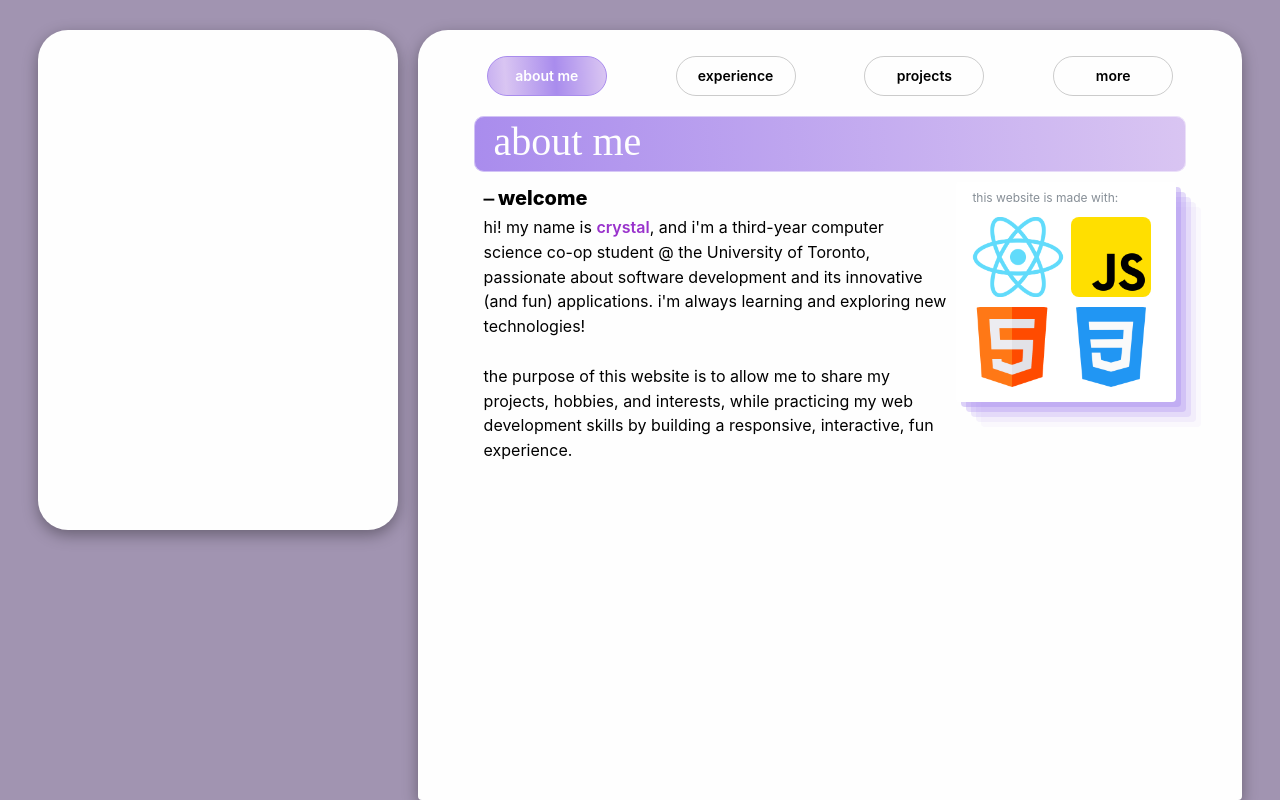
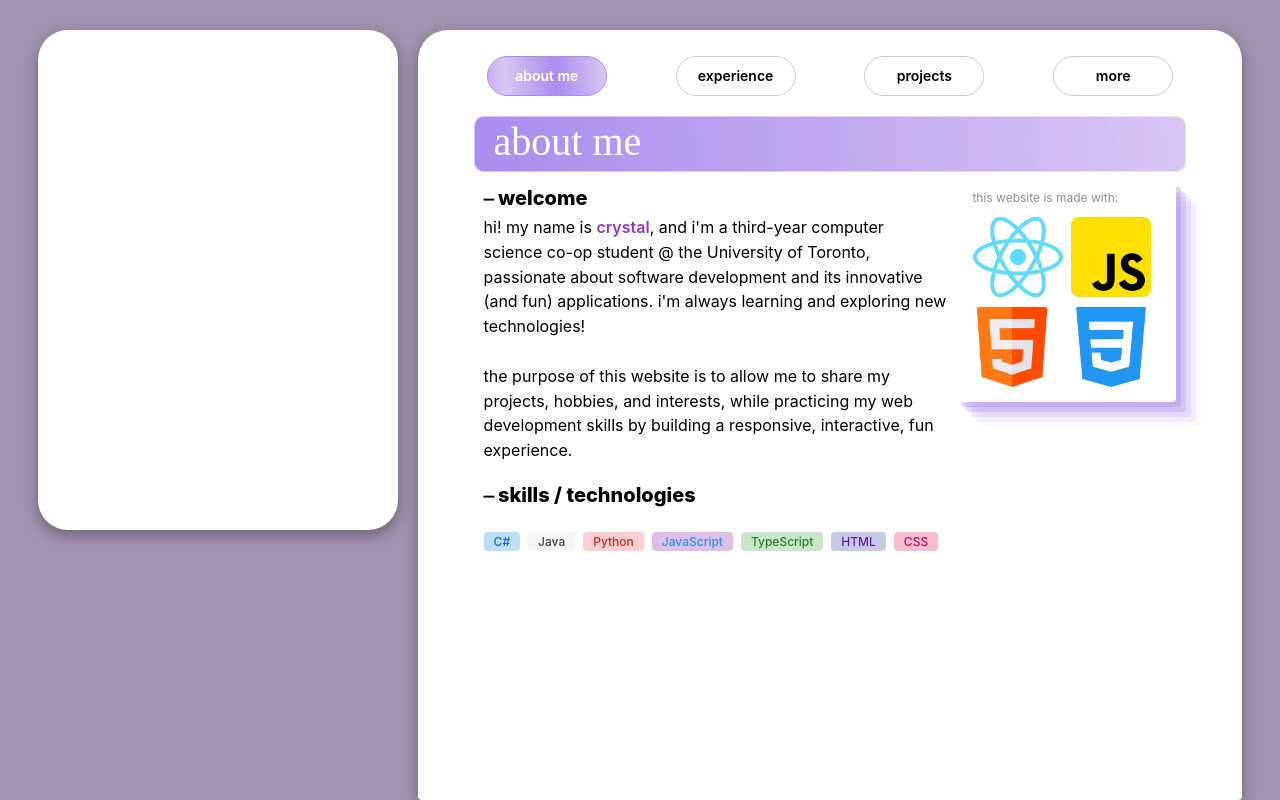
Before and after one commit to cdecry/cdecry.github.io, a React (Create React App) app: page / in a window 1280 px wide. Built offline with nearby package versions, Linux system fonts and the light colour scheme; a web font is replaced by a local one.

Commit message:
Add badge component and colours

```diff
--- a/package.json
+++ b/package.json
@@ -46,6 +46,7 @@
   "devDependencies": {
     "postcss": "^8.4.38",
     "postcss-preset-mantine": "^1.13.0",
-    "postcss-simple-vars": "^7.0.1"
+    "postcss-simple-vars": "^7.0.1",
+    "tailwindcss": "^3.4.3"
   }
 }
--- a/src/App.css
+++ b/src/App.css
@@ -168,14 +168,57 @@ body {
     }
   }
 
-@keyframes fadeInAnimation {
-    0% {
-        opacity: 0;
-    }
-    100% {
-        opacity: 1;
-    }
+.badge {
+    font-size: 0.75rem;
+    font-weight: 500;
+    margin-right: 0.5rem;
+    padding-left: 0.625rem;
+    padding-right: 0.625rem;
+    padding-top: 0.125rem;
+    padding-bottom: 0.125rem;
+    border-radius: 0.25rem;
 }
+
+.badge.blue {
+    background-color: #bbdefb;
+    color: #1565c0;
+}
+
+.badge.gray {
+  background-color: #f5f5f5;
+  color: #424242;
+}
+
+.badge.red {
+  background-color: #ffcdd2;
+  color: #c62828;
+}
+
+.badge.green {
+  background-color: #c8e6c9;
+  color: #2e7d32;
+}
+
+.badge.yellow {
+  background-color: #fff9c4;
+  color: #f9a825;
+}
+
+.badge.indigo {
+  background-color: #c5cae9;
+  color: #6a1b9a;
+}
+
+.badge.purple {
+  background-color: #e1bee7;
+  color: #2196f3;
+}
+
+.badge.pink {
+  background-color: #f8bbd0;
+  color: #ad1457;
+}
+
 #crystal {
     font-style: normal;
     font-weight: 600;
--- a/src/App.tsx
+++ b/src/App.tsx
@@ -10,6 +10,7 @@ const App = () => {
     <div className="App">
         <Profile />
         <Container/>
+        <script src="../path/to/flowbite/dist/flowbite.min.js"></script>
     </div>
   );
 }
--- a/src/components/AboutComponent.tsx
+++ b/src/components/AboutComponent.tsx
@@ -1,5 +1,6 @@
-import {Card, SimpleGrid, Text, Image, Space } from "@mantine/core";
+import {Card, SimpleGrid, Text, Image, Space, Tooltip } from "@mantine/core";
 import { useEffect } from "react";
+import BadgesComponent from "./BadgesComponent";
 const reactIcon = require('../images/react-icon.png');
 const jsIcon = require('../images/js-icon.png');
 const htmlIcon = require('../images/html-icon.png');
@@ -53,6 +54,9 @@ const AboutComponent = () => {
                         <Text size='xs' c='dimmed'>this website is made with:</Text>
                         <Space h='xs'/>
                         <SimpleGrid cols={2} verticalSpacing="xs" spacing="xs">
+                            <Tooltip
+                                label='React.js'
+                            >
                                 <Image
                                     className='made-with-icon'
                                     radius="md"
@@ -62,6 +66,10 @@ const AboutComponent = () => {
                                     src={reactIcon}
                                     tabIndex={0}
                                 />
+                            </Tooltip>
+                            <Tooltip
+                                label='JavaScript'
+                            >
                                 <Image
                                     className='made-with-icon'
                                     radius="md"
@@ -71,6 +79,10 @@ const AboutComponent = () => {
                                     src={jsIcon}
                                     tabIndex={0}
                                 />
+                            </Tooltip>
+                            <Tooltip
+                                label='HTML5'
+                            >
                                 <Image
                                     className='made-with-icon'
                                     radius="md"
@@ -80,6 +92,10 @@ const AboutComponent = () => {
                                     src={htmlIcon}
                                     tabIndex={0}
                                 />
+                            </Tooltip>
+                            <Tooltip
+                                label='CSS3'
+                            >
                                 <Image
                                     className='made-with-icon'
                                     radius="md"
@@ -89,8 +105,20 @@ const AboutComponent = () => {
                                     src={cssIcon}
                                     tabIndex={0}
                                 />
+                            </Tooltip>
                         </SimpleGrid>
                     </Card>
+                </div>
+                <Space h='md'/>
+                <div className='horizontal-section'>
+                    <div>
+                        <Text size="xl" fw={800}>
+                            &#9135; skills / technologies
+                        </Text>
+                        <Space h='md' />
+                        <BadgesComponent />
+                    </div>
+
                 </div>
             </div>
         </div>
--- /dev/null
+++ b/src/components/BadgesComponent.tsx
@@ -0,0 +1,18 @@
+"use client";
+
+const BadgesComponent = () => {
+  return (
+    <div className="badge-container">
+        <span className='badge blue'>C#</span>
+        <span className='badge gray'>Java</span>
+        <span className='badge red'>Python</span>
+        <span className='badge purple'>JavaScript</span>
+        <span className='badge green'>TypeScript</span>
+        <span className='badge indigo'>HTML</span>
+        <span className='badge pink'>CSS</span>
+
+    </div>
+  );
+}
+
+export default BadgesComponent;
```
Also changed, not shown: 1 other file (tests, documents, lock files or other folders). Lines whose indentation alone changed are shown as unchanged.
